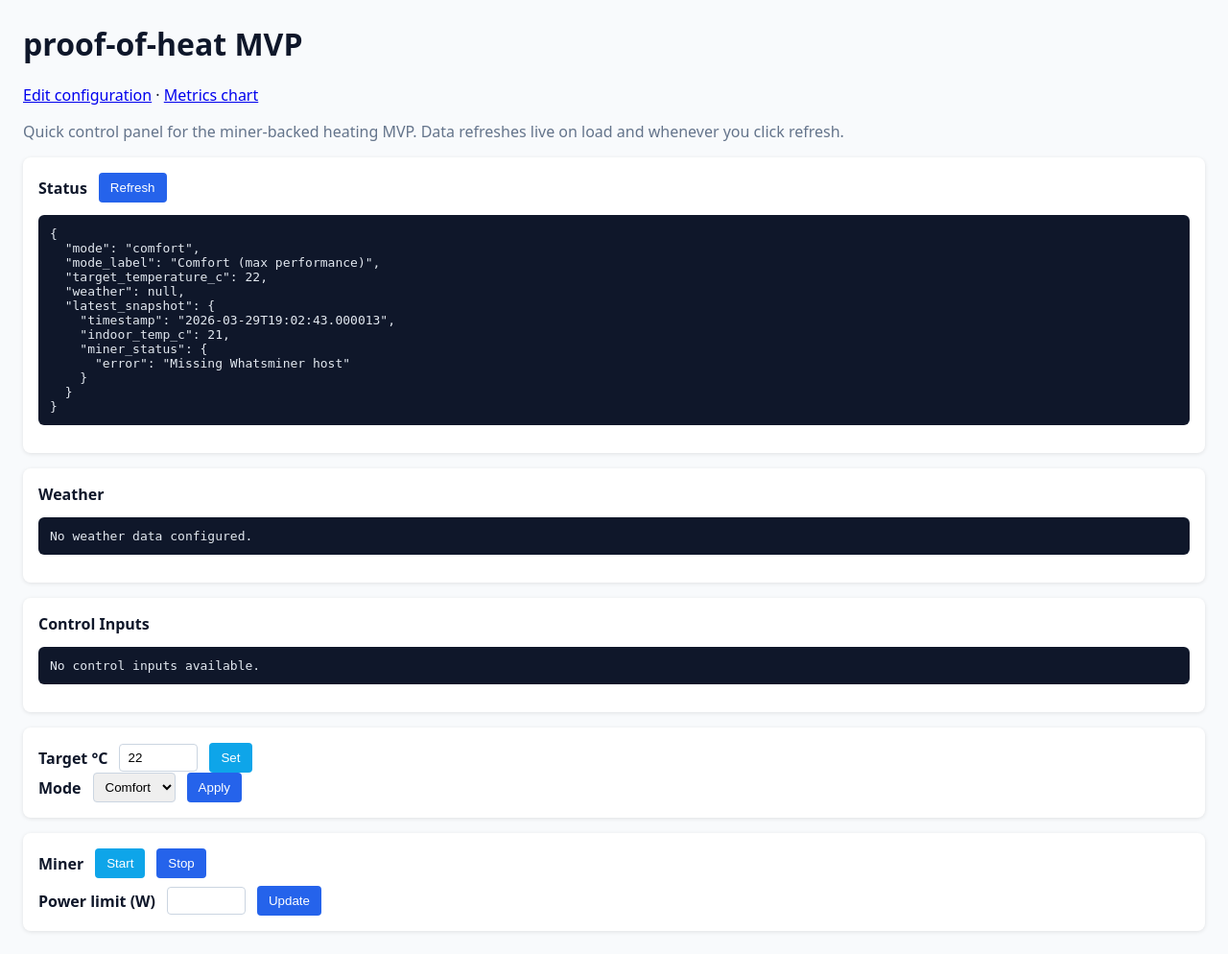
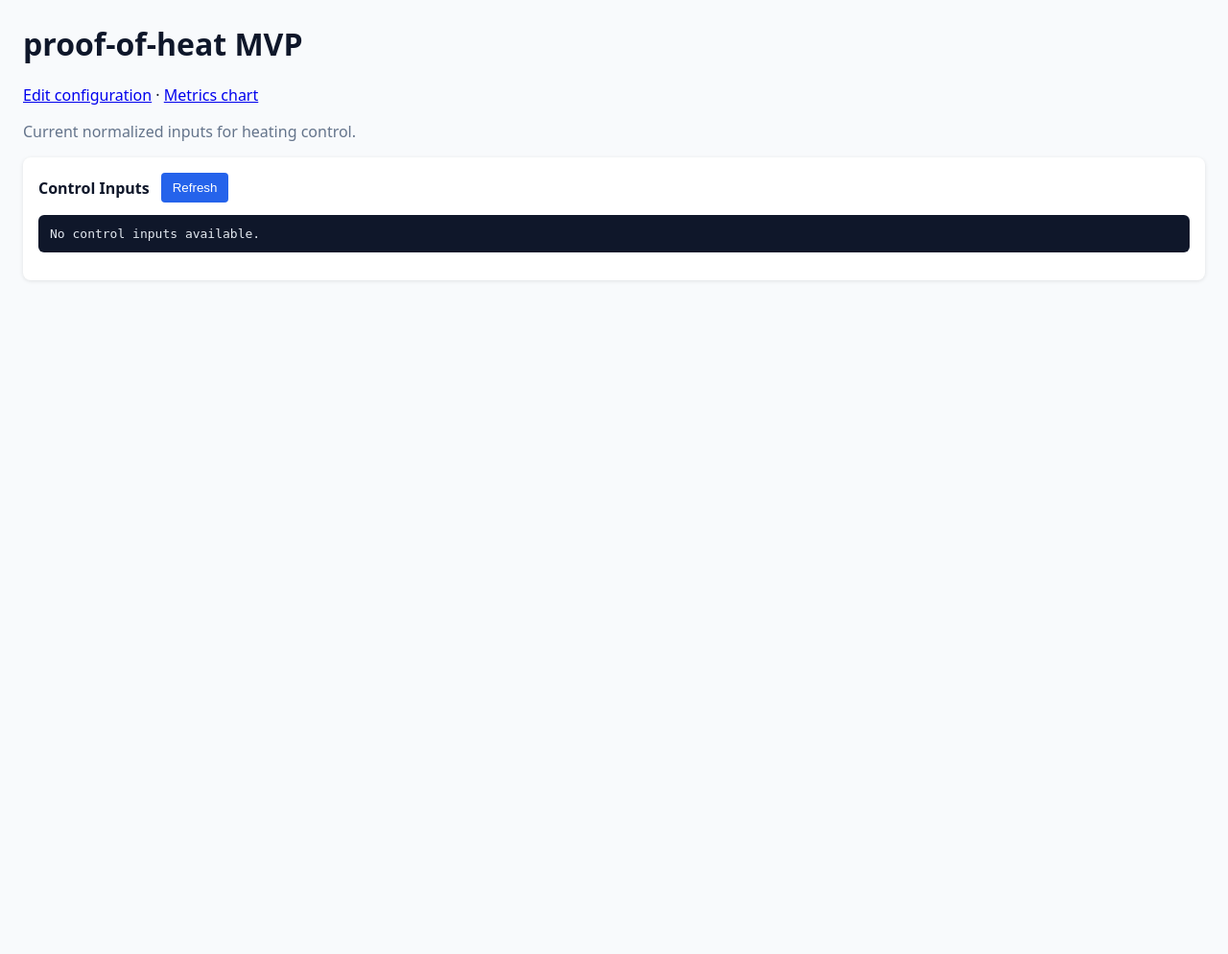
Before and after one commit to iaon/proof-of-heat, a FastAPI app: page / in a window 1280 px wide. Shown: the whole page at 96% size. After the commit the page ends 293 px from the top, so only its background shows below. Run offline with FastAPI, Linux system fonts and the light colour scheme; data that the repository does not hold is empty.

Commit message:
remove legacy

```diff
--- a/proof_of_heat/static/js/ui.js
+++ b/proof_of_heat/static/js/ui.js
@@ -1,87 +1,21 @@
 const apiUrl = (path) => `${rootPath}${path}`;
-const statusEl = document.getElementById("status");
-const weatherEl = document.getElementById("weather");
 const controlInputsEl = document.getElementById("control-inputs");
-const weatherLocationEl = document.getElementById("weather-location");
-const targetEl = document.getElementById("target");
-const modeEl = document.getElementById("mode");
-const powerEl = document.getElementById("power");
 
-async function loadStatus() {
-    statusEl.textContent = "Loading...";
-    weatherEl.textContent = "Loading...";
+async function loadControlInputs() {
     controlInputsEl.textContent = "Loading...";
-    weatherLocationEl.textContent = "";
     try {
-        const [statusRes, controlInputsRes] = await Promise.all([
-            fetch(apiUrl("/status")),
-            fetch(apiUrl("/api/control-inputs/latest")),
-        ]);
-        const statusData = await statusRes.json();
+        const controlInputsRes = await fetch(apiUrl("/api/control-inputs/latest"));
         const controlInputsData = await controlInputsRes.json();
-
-        statusEl.textContent = JSON.stringify(statusData, null, 2);
-        if (statusData.target_temperature_c !== undefined) {
-            targetEl.value = statusData.target_temperature_c;
-        }
-        if (statusData.mode) {
-            modeEl.value = statusData.mode;
-        }
-        if (statusData.weather) {
-            weatherEl.textContent = JSON.stringify(statusData.weather, null, 2);
-            if (statusData.weather.location && statusData.weather.location.name) {
-                weatherLocationEl.textContent = statusData.weather.location.name;
-            }
-        } else {
-            weatherEl.textContent = "No weather data configured.";
-        }
         if (controlInputsData.data) {
             controlInputsEl.textContent = JSON.stringify(controlInputsData.data, null, 2);
         } else {
             controlInputsEl.textContent = "No control inputs available.";
         }
     } catch (err) {
-        statusEl.textContent = "Failed to load status: " + err;
-        weatherEl.textContent = "Failed to load weather: " + err;
         controlInputsEl.textContent = "Failed to load control inputs: " + err;
     }
 }
 
-async function setTarget() {
-    const temp = targetEl.value;
-    const res = await fetch(apiUrl(`/target-temperature?temp_c=${encodeURIComponent(temp)}`), { method: "POST" });
-    const data = await res.json();
-    statusEl.textContent = JSON.stringify(data, null, 2);
-}
+document.getElementById("refresh").addEventListener("click", loadControlInputs);
 
-async function setMode() {
-    const mode = modeEl.value;
-    const res = await fetch(apiUrl(`/mode/${mode}`), { method: "POST" });
-    const data = await res.json();
-    statusEl.textContent = JSON.stringify(data, null, 2);
-}
-
-async function startMiner() {
-    const res = await fetch(apiUrl("/miner/start"), { method: "POST" });
-    statusEl.textContent = JSON.stringify(await res.json(), null, 2);
-}
-
-async function stopMiner() {
-    const res = await fetch(apiUrl("/miner/stop"), { method: "POST" });
-    statusEl.textContent = JSON.stringify(await res.json(), null, 2);
-}
-
-async function setPower() {
-    const watts = powerEl.value;
-    const res = await fetch(apiUrl(`/miner/power-limit?watts=${encodeURIComponent(watts)}`), { method: "POST" });
-    statusEl.textContent = JSON.stringify(await res.json(), null, 2);
-}
-
-document.getElementById("refresh").addEventListener("click", loadStatus);
-document.getElementById("apply-target").addEventListener("click", setTarget);
-document.getElementById("apply-mode").addEventListener("click", setMode);
-document.getElementById("start").addEventListener("click", startMiner);
-document.getElementById("stop").addEventListener("click", stopMiner);
-document.getElementById("apply-power").addEventListener("click", setPower);
-
-loadStatus();
+loadControlInputs();
--- a/proof_of_heat/templates/ui.html
+++ b/proof_of_heat/templates/ui.html
@@ -12,59 +12,14 @@
         <a href="__ROOT_PATH__/config">Edit configuration</a>
         · <a href="__ROOT_PATH__/metrics">Metrics chart</a>
     </p>
-    <p class="muted">Quick control panel for the miner-backed heating MVP. Data refreshes live on load and whenever you click refresh.</p>
-
-    <div class="card">
-        <div class="row">
-            <strong>Status</strong>
-            <button id="refresh">Refresh</button>
-        </div>
-        <pre id="status">Loading...</pre>
-    </div>
-
-    <div class="card">
-        <div class="row">
-            <strong>Weather</strong>
-            <span class="muted" id="weather-location"></span>
-        </div>
-        <pre id="weather">Loading...</pre>
-    </div>
+    <p class="muted">Current normalized inputs for heating control.</p>
 
     <div class="card">
         <div class="row">
             <strong>Control Inputs</strong>
+            <button id="refresh">Refresh</button>
         </div>
         <pre id="control-inputs">Loading...</pre>
-    </div>
-
-    <div class="card">
-        <div class="row">
-            <label for="target">Target °C</label>
-            <input id="target" type="number" step="0.5" min="5" max="35" />
-            <button id="apply-target" class="secondary">Set</button>
-        </div>
-        <div class="row">
-            <label for="mode">Mode</label>
-            <select id="mode">
-                <option value="comfort">Comfort</option>
-                <option value="eco">Eco</option>
-                <option value="off">Off</option>
-            </select>
-            <button id="apply-mode">Apply</button>
-        </div>
-    </div>
-
-    <div class="card">
-        <div class="row" style="margin-bottom:8px;">
-            <strong>Miner</strong>
-            <button id="start" class="secondary">Start</button>
-            <button id="stop">Stop</button>
-        </div>
-        <div class="row">
-            <label for="power">Power limit (W)</label>
-            <input id="power" type="number" min="500" max="7000" step="50" />
-            <button id="apply-power">Update</button>
-        </div>
     </div>
 
     <script>
```
